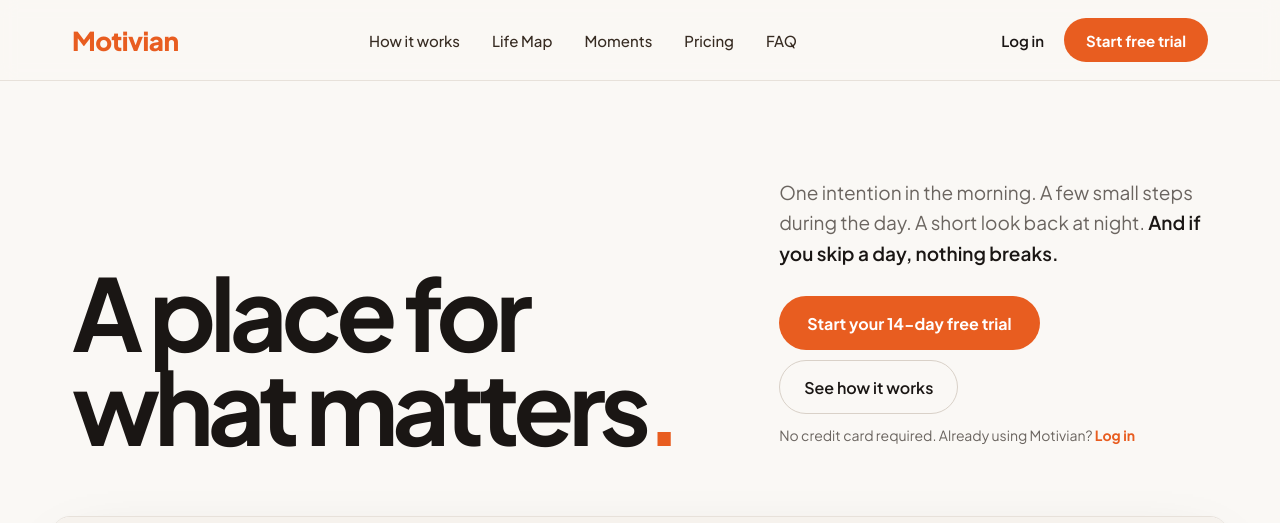
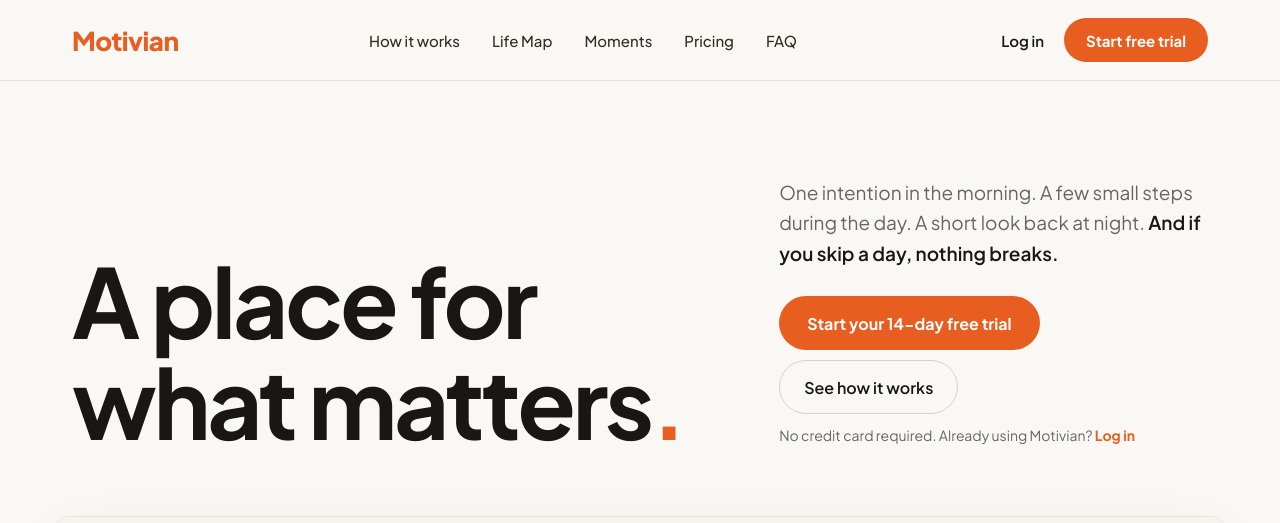
Before and after one commit to Naoto31/motivian-landing, a plain HTML site: page index.html in a window 1280 px wide. Shown: the top 523 px of the page. Drawn offline with Linux system fonts and the light colour scheme.

Commit message:
Hero headline: more line and letter spacing so the lines don't touch
Co-Authored-By: Claude Opus 5.5 <noreply@anthropic.com>
Claude-Session: https://claude.ai/code/session_016jTTHxJXbPBpYASADgrnfc

```diff
--- a/index.html
+++ b/index.html
@@ -89,7 +89,7 @@ section{padding-left:20px !important;padding-right:20px !important}
 
 <!-- ============ HERO ============ -->
 <section id="top" class="sec hero" style="max-width: 1200px; margin: 0 auto; padding: 96px 32px 64px; display: grid; grid-template-columns: minmax(0, 1.5fr) minmax(0, 1fr); align-items: end; gap: 32px 64px;">
-  <h1 style="margin: 0; font-size: 100px; line-height: 0.94; font-weight: 700; letter-spacing: -0.06em;">A place for<br><span style="white-space: nowrap;">what matters</span><span style="color: #E85D20;">.</span></h1>
+  <h1 style="margin: 0; font-size: 96px; line-height: 1.06; font-weight: 700; letter-spacing: -0.035em;">A place for<br><span style="white-space: nowrap;">what matters</span><span style="color: #E85D20;">.</span></h1>
   <div style="display: flex; flex-direction: column; gap: 28px; padding-bottom: 8px;">
   <p style="margin: 0; font-size: 19px; line-height: 1.6; color: #6B6560; max-width: 440px;">One intention in the morning. A few small steps during the day. A short look back at night. <span style="color: #1A1614; font-weight: 600;">And if you skip a day, nothing breaks.</span></p>
   <div style="display: flex; flex-direction: column; align-items: flex-start; gap: 12px;">
```
